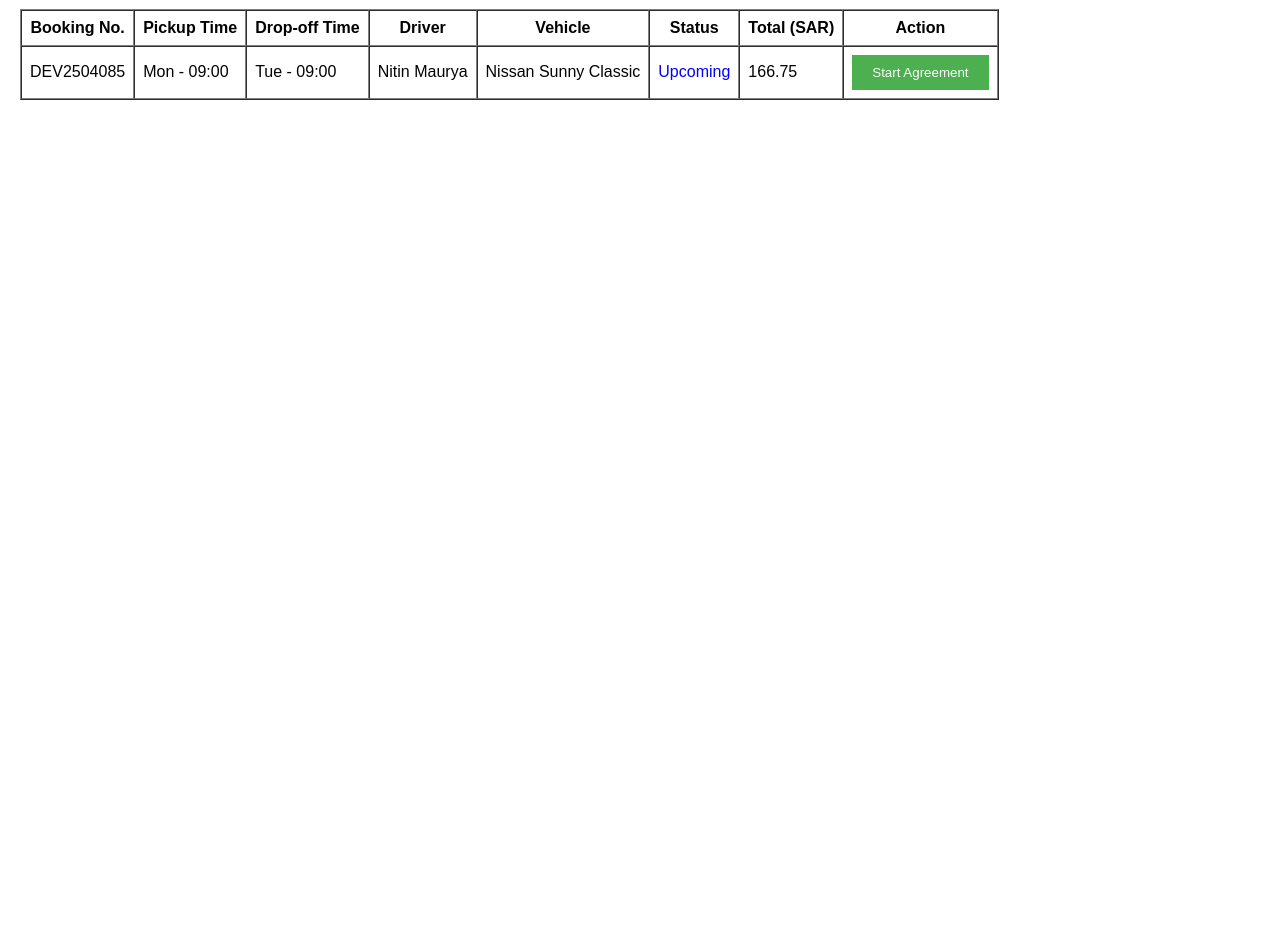
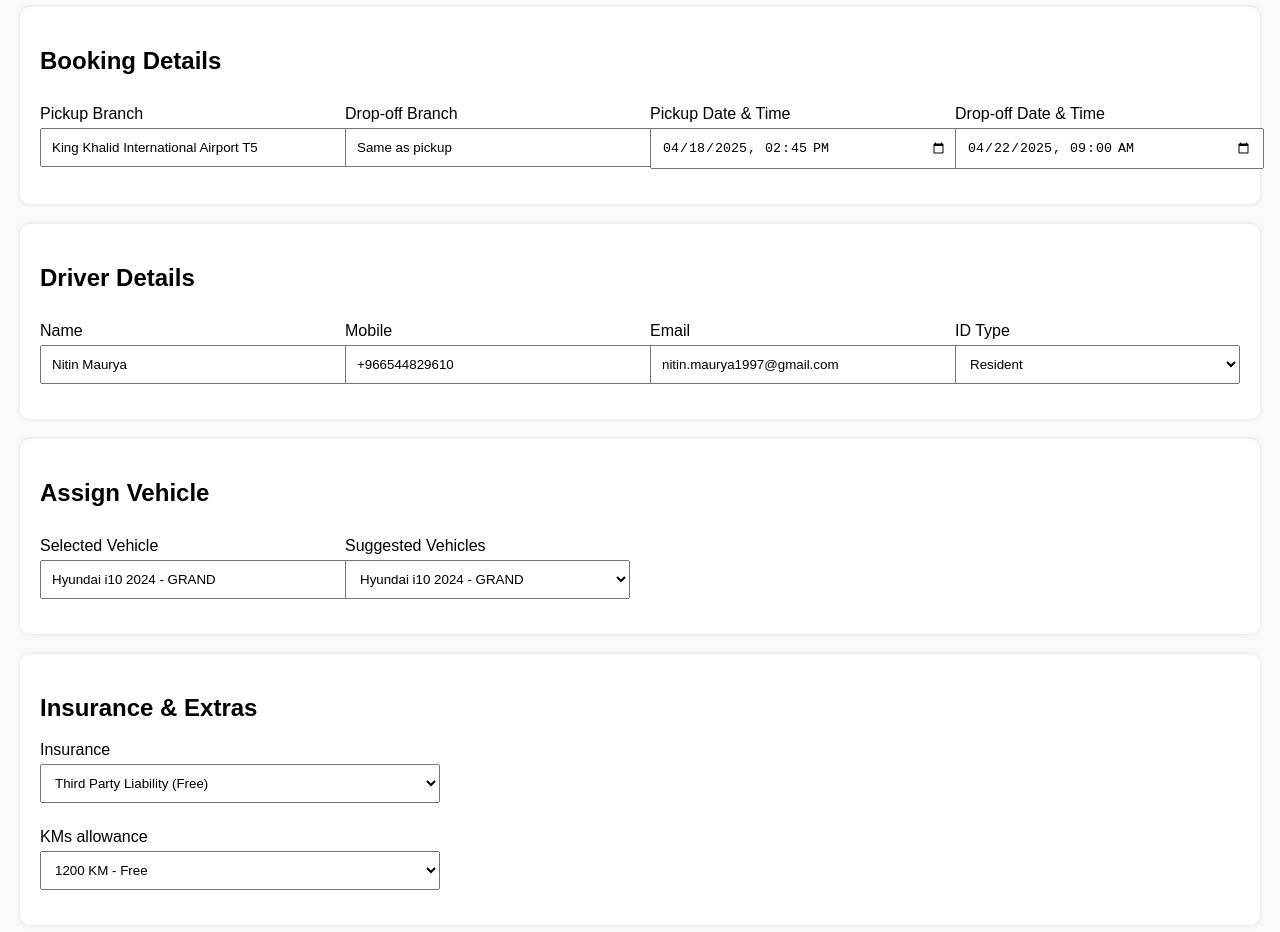
Before and after one commit to rAshnaSahir/yaqeen-test, a plain HTML site: page index.html in a window 1280 px wide. Shown: the part 93-1025 px from the top of the page. Before the commit the page ends 800 px from the top, so only its background shows below. Drawn offline with Linux system fonts and the light colour scheme.

Commit message:
Update index.html

```diff
--- a/index.html
+++ b/index.html
@@ -1,86 +1,137 @@
 <!DOCTYPE html>
 <html lang="en">
 <head>
-  <meta charset="UTF-8" />
-  <meta name="viewport" content="width=device-width, initial-scale=1.0" />
-  <title>Yaqeen Booking Flow</title>
+  <meta charset="UTF-8">
+  <title>Yaqeen - Rental Agreement Flow</title>
   <style>
-    body { font-family: Arial, sans-serif; margin: 20px; }
-    .page { display: none; }
-    .visible { display: block; }
-    .button { padding: 10px 20px; background-color: #4CAF50; color: white; border: none; cursor: pointer; }
-    .section { margin-top: 20px; }
+    body {
+      font-family: Arial, sans-serif;
+      margin: 0;
+      padding: 20px;
+      background-color: #f9f9f9;
+    }
+    h1 {
+      color: #1a1a1a;
+    }
+    .section {
+      background: white;
+      padding: 20px;
+      border-radius: 10px;
+      box-shadow: 0 0 5px rgba(0,0,0,0.1);
+      margin-bottom: 20px;
+    }
+    label {
+      display: block;
+      margin: 10px 0 5px;
+    }
+    input, select, button {
+      padding: 10px;
+      width: 100%;
+      max-width: 400px;
+      margin-bottom: 15px;
+    }
+    .grid {
+      display: grid;
+      grid-template-columns: repeat(auto-fill, minmax(250px, 1fr));
+      gap: 20px;
+    }
+    .button-row {
+      display: flex;
+      justify-content: flex-end;
+      gap: 10px;
+    }
   </style>
 </head>
 <body>
-  <div id="booking-list" class="page visible">
-    <h2>My Bookings</h2>
-    <p><strong>Branch:</strong> King Khalid International Airport T2</p>
-    <table border="1" cellspacing="0" cellpadding="8">
-      <thead>
-        <tr>
-          <th>Booking No.</th><th>Pickup Time</th><th>Drop-off Time</th>
-          <th>Driver</th><th>Vehicle</th><th>Status</th><th>Total (SAR)</th><th>Action</th>
-        </tr>
-      </thead>
-      <tbody>
-        <tr>
-          <td>DEV2504085</td><td>Mon - 09:00</td><td>Tue - 09:00</td>
-          <td>Nitin Maurya</td><td>Nissan Sunny Classic</td>
-          <td style="color: blue;">Upcoming</td><td>166.75</td>
-          <td><button class="button" onclick="goToPage('booking-details')">Start Agreement</button></td>
-        </tr>
-      </tbody>
-    </table>
+  <h1>Create Rental Agreement</h1>
+
+  <div class="section" id="booking-details">
+    <h2>Booking Details</h2>
+    <div class="grid">
+      <div>
+        <label>Pickup Branch</label>
+        <input type="text" value="King Khalid International Airport T5">
+      </div>
+      <div>
+        <label>Drop-off Branch</label>
+        <input type="text" value="Same as pickup">
+      </div>
+      <div>
+        <label>Pickup Date & Time</label>
+        <input type="datetime-local" value="2025-04-18T14:45">
+      </div>
+      <div>
+        <label>Drop-off Date & Time</label>
+        <input type="datetime-local" value="2025-04-22T09:00">
+      </div>
+    </div>
   </div>
 
-  <div id="booking-details" class="page">
-    <h3>Step 1: Booking Details</h3>
-    <p><strong>Pickup:</strong> King Khalid Intl. Airport T5 - 21/04/2025 09:00</p>
-    <p><strong>Drop-off:</strong> 22/04/2025 10:00</p>
-    <button class="button" onclick="goToPage('driver-details')">Save and Continue</button>
+  <div class="section" id="driver-details">
+    <h2>Driver Details</h2>
+    <div class="grid">
+      <div>
+        <label>Name</label>
+        <input type="text" value="Nitin Maurya">
+      </div>
+      <div>
+        <label>Mobile</label>
+        <input type="text" value="+966544829610">
+      </div>
+      <div>
+        <label>Email</label>
+        <input type="email" value="nitin.maurya1997@gmail.com">
+      </div>
+      <div>
+        <label>ID Type</label>
+        <select><option selected>Resident</option></select>
+      </div>
+    </div>
   </div>
 
-  <div id="driver-details" class="page">
-    <h3>Step 2: Driver Details</h3>
-    <p><strong>Name:</strong> Nitin Maurya</p>
-    <p><strong>Nationality:</strong> India</p>
-    <p><strong>License No:</strong> 2584976563</p>
-    <button class="button" onclick="goToPage('vehicle-assign')">Save and Continue</button>
+  <div class="section" id="vehicle-assignment">
+    <h2>Assign Vehicle</h2>
+    <div class="grid">
+      <div>
+        <label>Selected Vehicle</label>
+        <input type="text" value="Hyundai i10 2024 - GRAND">
+      </div>
+      <div>
+        <label>Suggested Vehicles</label>
+        <select>
+          <option>Hyundai i10 2024 - GRAND</option>
+          <option>Changan Alsvin 2024 - Full</option>
+        </select>
+      </div>
+    </div>
   </div>
 
-  <div id="vehicle-assign" class="page">
-    <h3>Step 3: Assign Vehicle</h3>
-    <p><strong>Assigned:</strong> Hyundai i10 2024 - GRAND</p>
-    <button class="button" onclick="goToPage('insurance-extras')">Assign and Continue</button>
+  <div class="section" id="insurance">
+    <h2>Insurance & Extras</h2>
+    <label>Insurance</label>
+    <select>
+      <option selected>Third Party Liability (Free)</option>
+      <option>Comprehensive Insurance (SAR 80.00)</option>
+    </select>
+
+    <label>KMs allowance</label>
+    <select>
+      <option selected>1200 KM - Free</option>
+      <option>Unlimited KM - SAR 50.00</option>
+    </select>
   </div>
 
-  <div id="insurance-extras" class="page">
-    <h3>Step 4: Insurance & Extras</h3>
-    <p><strong>Insurance:</strong> Third party liability</p>
-    <p><strong>KM Allowance:</strong> 1200 KM</p>
-    <button class="button" onclick="goToPage('payment')">Save and Continue</button>
+  <div class="section" id="payment">
+    <h2>Payment</h2>
+    <label>Apply Discount</label>
+    <input type="text" placeholder="Enter discount code">
+    <label>Total Amount (SAR)</label>
+    <input type="text" value="667.00">
   </div>
 
-  <div id="payment" class="page">
-    <h3>Step 5: Payment</h3>
-    <p><strong>Discount:</strong> N/A</p>
-    <p><strong>Total:</strong> 667.00 SAR</p>
-    <button class="button" onclick="goToPage('authorization')">Save and Continue</button>
+  <div class="button-row">
+    <button onclick="alert('Saved & Exited')">Save & Exit</button>
+    <button onclick="alert('Continuing...')">Save and Continue</button>
   </div>
-
-  <div id="authorization" class="page">
-    <h3>Step 6: Authorization</h3>
-    <p><strong>Action:</strong> Complete JIRTAM & Deposit</p>
-    <p><strong>Status:</strong> Agreement Ready</p>
-    <button class="button" onclick="goToPage('booking-list')">Finish</button>
-  </div>
-
-  <script>
-    function goToPage(id) {
-      document.querySelectorAll('.page').forEach(page => page.classList.remove('visible'));
-      document.getElementById(id).classList.add('visible');
-    }
-  </script>
 </body>
 </html>
```
